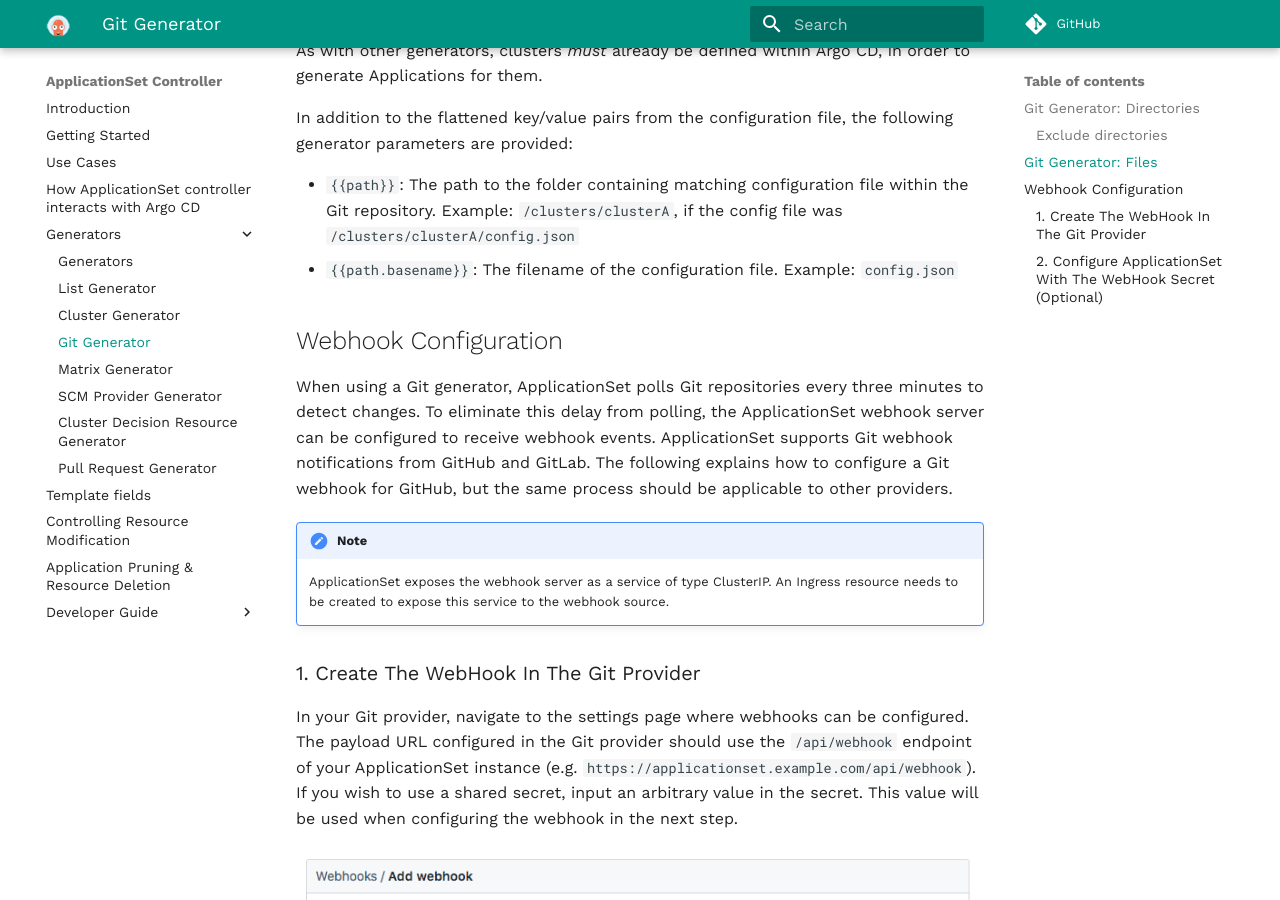
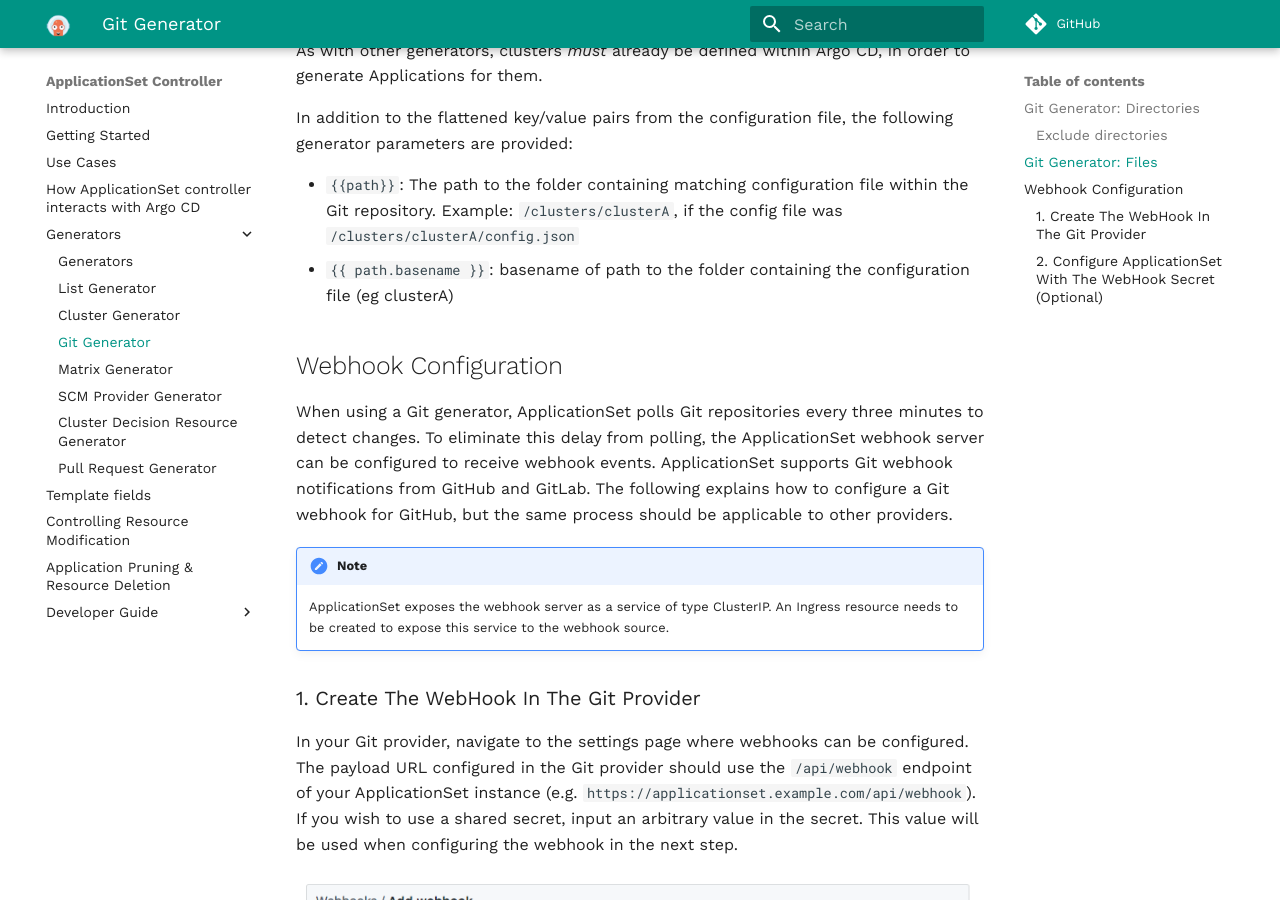
Before and after one commit to argoproj/applicationset, an MkDocs documentation site: the page built from docs/Generators-Git.md, in a window 1280 px wide and 900 px high, scrolled down 5245 px. Built offline with MkDocs 1.6.1 and Material for MkDocs 9.7.7, drawn with Linux system fonts in a browser that asks for light colours; comment, search, counter and statistics services are not loaded.

Commit message:
Corrected wrong info about path and path.basename
Corrected wrong info in doc about _Git Generator: Files_  fixed #407   by copying documentation from https://github.com/argoproj-labs/applicationset/issues/258#issuecomment-856140869 as suggested in https://github.com/argoproj-labs/applicationset/issues/407#issuecomment-961571470

```diff
--- a/docs/Generators-Git.md
+++ b/docs/Generators-Git.md
@@ -224,7 +224,7 @@ As with other generators, clusters *must* already be defined within Argo CD, in
 In addition to the flattened key/value pairs from the configuration file, the following generator parameters are provided:
 
 - `{{path}}`: The path to the folder containing matching configuration file within the Git repository. Example: `/clusters/clusterA`, if the config file was `/clusters/clusterA/config.json`
-- `{{path.basename}}`: The filename of the configuration file. Example: `config.json`
+- `{{ path.basename }}`: basename of path to the folder containing the configuration file (eg clusterA)
 
 ## Webhook Configuration
 
```
